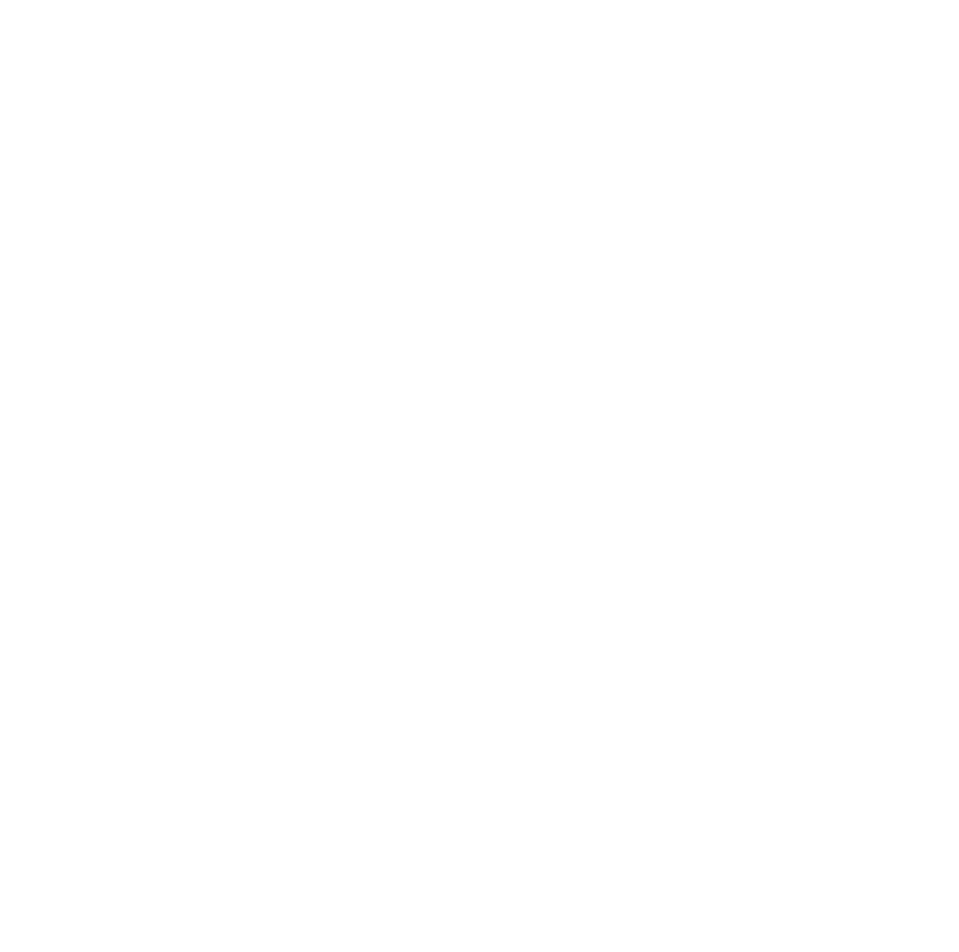
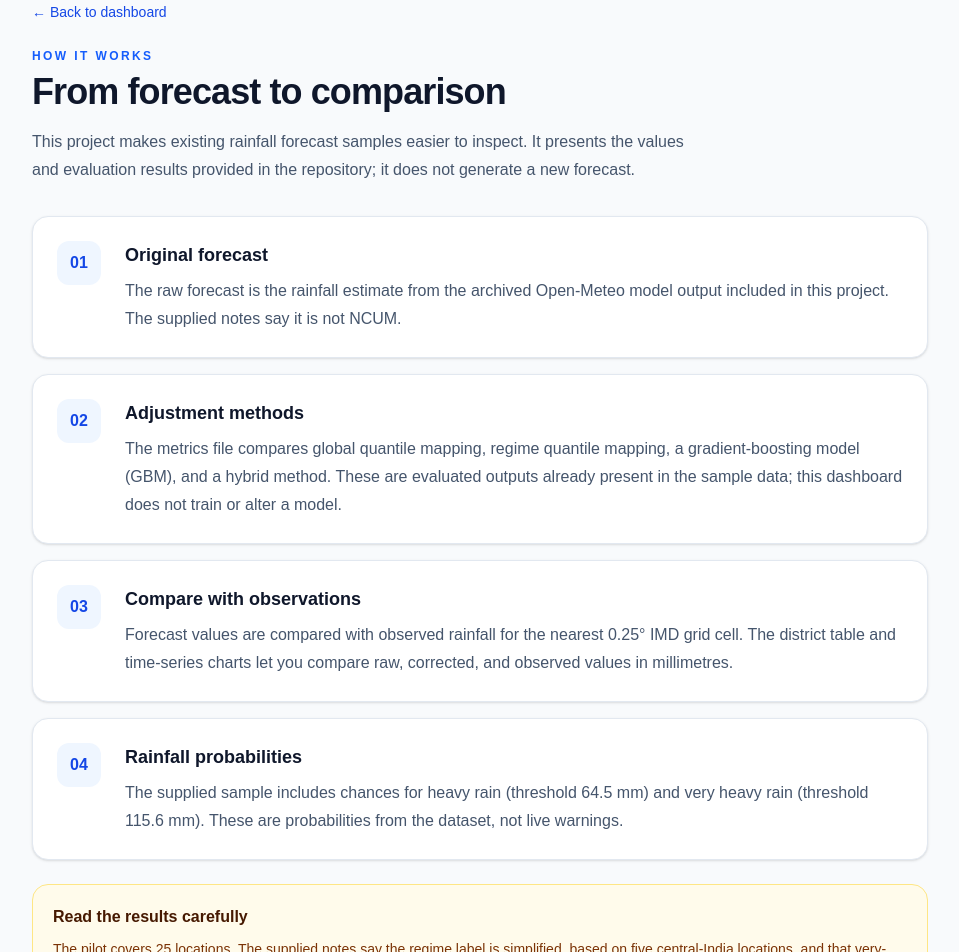
Before and after one commit to Akshayab-07/rainfall, a Next.js app: page /method in a window 1280 px wide. Shown: the part 40-992 px from the top of the page, without its empty margins (160-1119 px from the left). Before the commit the page ends 800 px from the top, so only its background shows below. Built offline with nearby package versions, Linux system fonts and the light colour scheme.

Commit message:
Implement Person B supporting rainfall pages

```diff
--- a/app/method/page.tsx
+++ b/app/method/page.tsx
@@ -1 +1,18 @@
-export default function Page() { return <div>todo</div>; }
+import Link from "next/link";
+
+const steps = [
+  { number: "01", title: "Original forecast", body: "The raw forecast is the rainfall estimate from the archived Open-Meteo model output included in this project. The supplied notes say it is not NCUM." },
+  { number: "02", title: "Adjustment methods", body: "The metrics file compares global quantile mapping, regime quantile mapping, a gradient-boosting model (GBM), and a hybrid method. These are evaluated outputs already present in the sample data; this dashboard does not train or alter a model." },
+  { number: "03", title: "Compare with observations", body: "Forecast values are compared with observed rainfall for the nearest 0.25° IMD grid cell. The district table and time-series charts let you compare raw, corrected, and observed values in millimetres." },
+  { number: "04", title: "Rainfall probabilities", body: "The supplied sample includes chances for heavy rain (threshold 64.5 mm) and very heavy rain (threshold 115.6 mm). These are probabilities from the dataset, not live warnings." },
+];
+
+export default function MethodPage() {
+  return <main className="min-h-screen bg-slate-50 px-4 py-10 text-slate-900 sm:px-8"><div className="mx-auto max-w-4xl">
+    <Link href="/" className="text-sm font-medium text-blue-700 hover:underline">← Back to dashboard</Link>
+    <div className="mt-6 max-w-2xl"><p className="text-xs font-bold uppercase tracking-[0.2em] text-blue-600">How it works</p><h1 className="mt-2 text-3xl font-bold tracking-tight sm:text-4xl">From forecast to comparison</h1><p className="mt-4 text-base leading-7 text-slate-600">This project makes existing rainfall forecast samples easier to inspect. It presents the values and evaluation results provided in the repository; it does not generate a new forecast.</p></div>
+    <div className="mt-8 space-y-4">{steps.map((step) => <section key={step.number} className="flex gap-4 rounded-2xl border border-slate-200 bg-white p-5 shadow-sm sm:gap-6 sm:p-6"><div className="flex h-11 w-11 shrink-0 items-center justify-center rounded-xl bg-blue-50 font-bold text-blue-700">{step.number}</div><div><h2 className="text-lg font-semibold">{step.title}</h2><p className="mt-2 leading-7 text-slate-600">{step.body}</p></div></section>)}</div>
+    <section className="mt-6 rounded-2xl border border-amber-200 bg-amber-50 p-5"><h2 className="font-semibold text-amber-950">Read the results carefully</h2><p className="mt-2 text-sm leading-6 text-amber-900">The pilot covers 25 locations. The supplied notes say the regime label is simplified, based on five central-India locations, and that very-heavy-rain events are relatively few in the test period. Treat those scores with caution; Fractions Skill Score (FSS) was not computed.</p></section>
+    <div className="mt-6"><Link href="/verification" className="inline-flex rounded-xl bg-blue-600 px-4 py-2.5 text-sm font-semibold text-white hover:bg-blue-700">View verification metrics →</Link></div>
+  </div></main>;
+}
```
